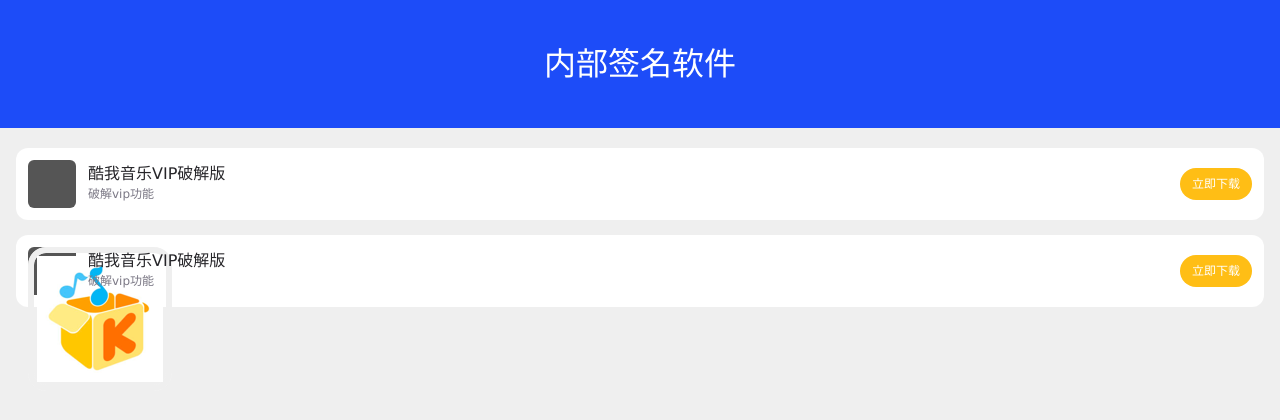
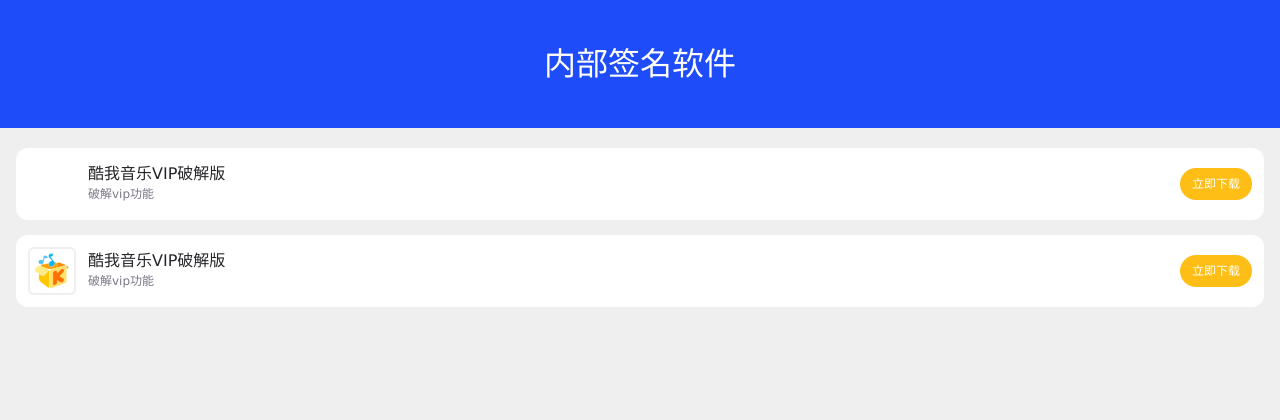
Before and after one commit to JaysonPeng/app, a plain HTML site: page index.html in a window 1280 px wide. Drawn offline with Linux system fonts and the light colour scheme.

Commit message:
Update index.html

```diff
--- a/index.html
+++ b/index.html
@@ -65,11 +65,17 @@
 			.icon{
 				width: 3rem;
 				height: 3rem;
-				background-color: #555555;
+				background-color: #FFFFFF;
 				margin: 0.75rem;
 				border-radius: 0.375rem;
 				float: left;
 			}
+
+			img{
+				width: 3rem;
+				height: 3rem;
+			}
+
 
 			.details{
 				height: 3rem;
```
